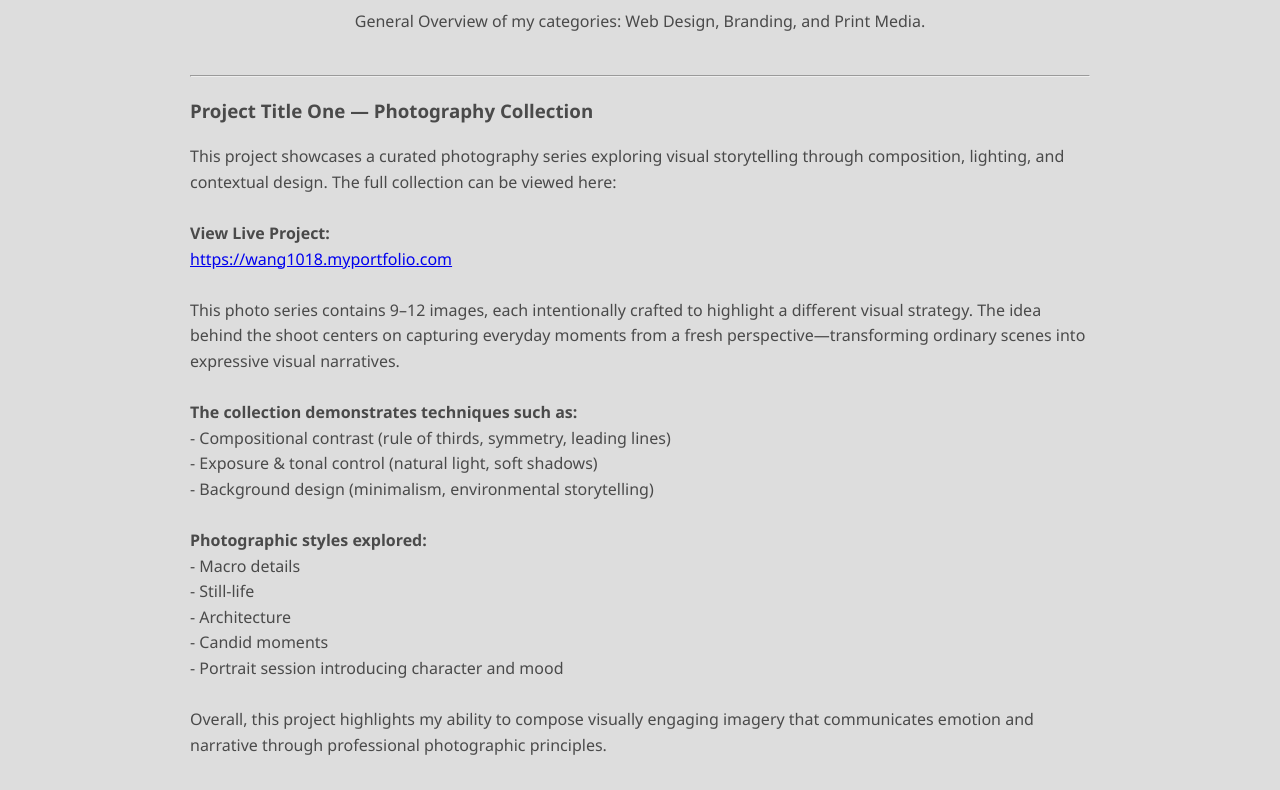
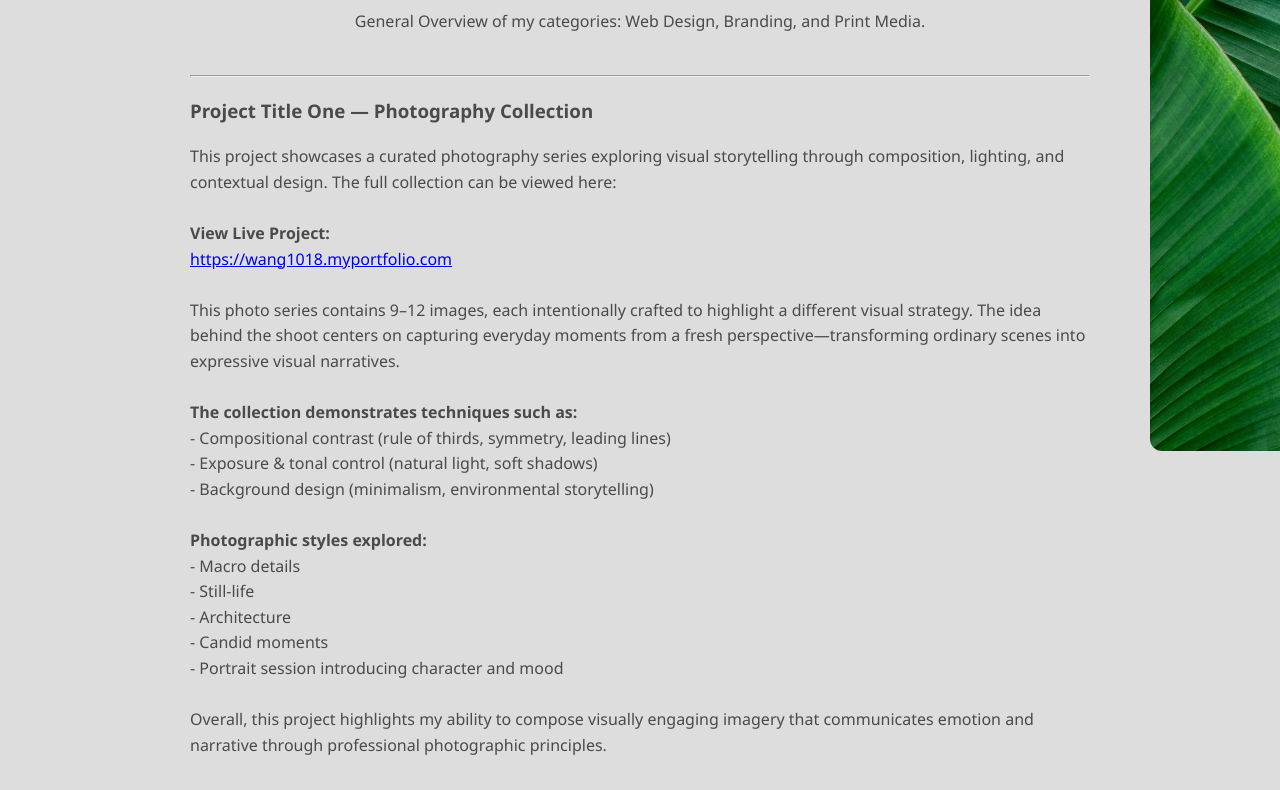
Before and after one commit to wang10181/pofolio-demo, a plain HTML site: page portfolio.html in a window 1280 px wide. Shown: the part 169-959 px from the top of the page. Drawn offline with Linux system fonts and the light colour scheme.

Commit message:
update portfolio page

```diff
--- a/css/styles.css
+++ b/css/styles.css
@@ -106,3 +106,16 @@ body {
   padding: 10px 0;
 
 }
+
+
+.side-decor {
+  position: fixed;
+  top: 120px;
+  right: 0;
+  width: 130px;
+  height: 500px;
+  background: url("../images/leaves.jpeg") center/cover no-repeat;
+
+  border-radius: 12px 0 0 12px;
+  z-index: -1; /* 在内容后面 */
+}
--- a/portfolio.html
+++ b/portfolio.html
@@ -7,7 +7,9 @@
   <link rel="stylesheet" href="css/styles.css">
 </head>
 
-<body>
+
+
+
 
   <nav>
     <a href="index.html">Home</a>
@@ -19,6 +21,7 @@
     <h1>My Work & Expertise</h1>
     <p>General Overview of my categories: Web Design, Branding, and Print Media.</p>
   </header>
+  <div class="side-decor"></div>
 
   <section class="portfolio-overview" style="max-width:900px; margin:0 auto;">
 
```
Also changed, not shown: index.html (+4 -0 lines), images/girl.jpeg (added), images/leaves.jpeg (added).
